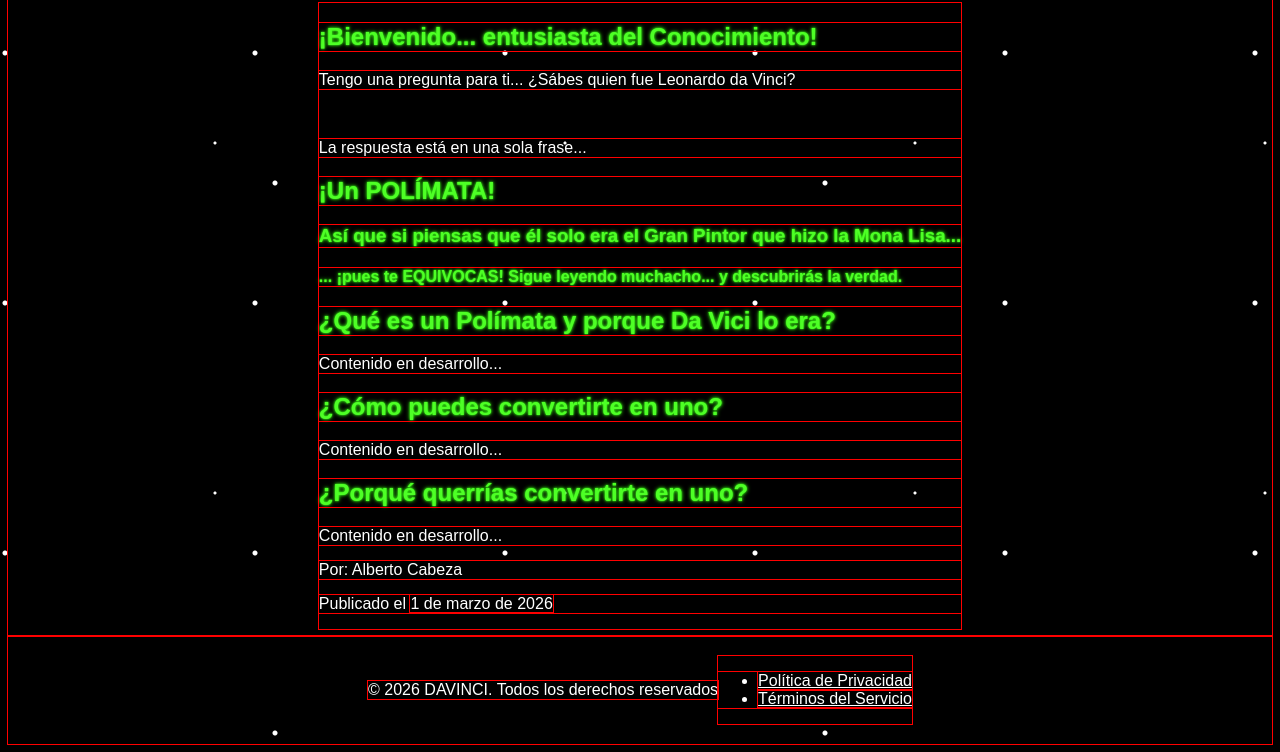
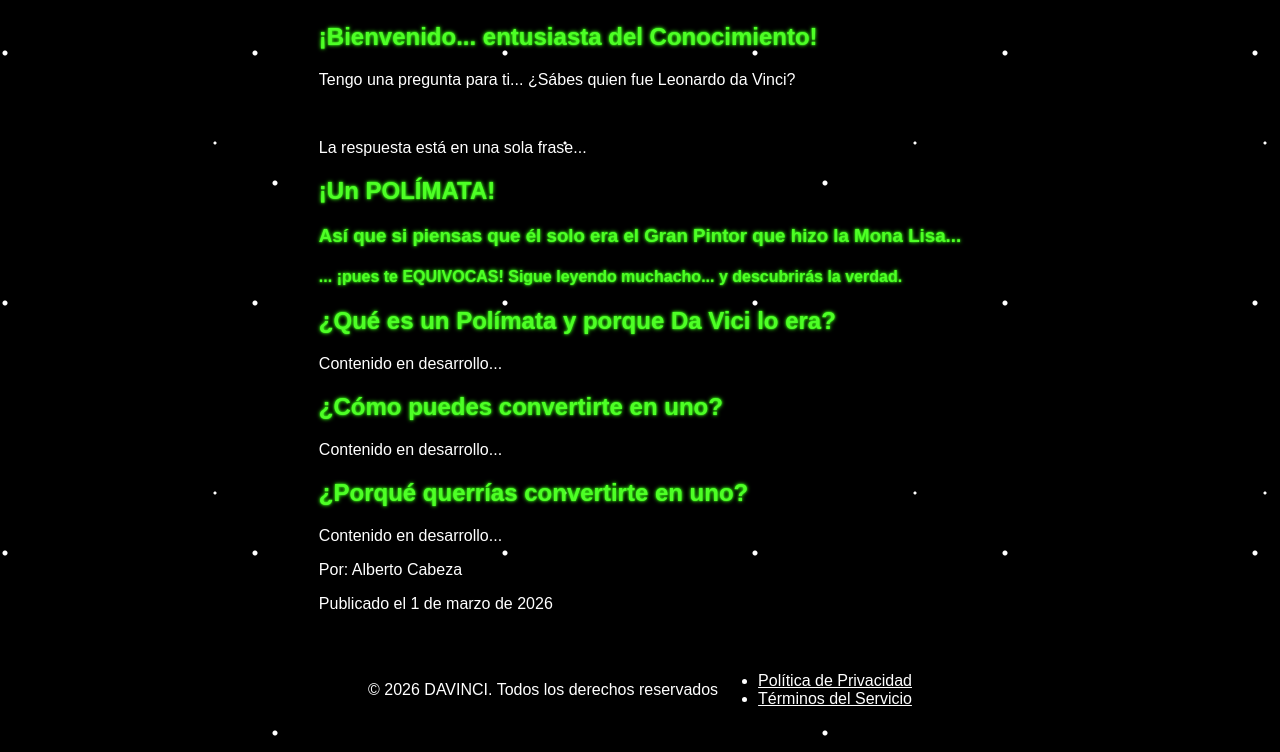
Before and after one commit to albertocabezave/albertocabezave.github.io, a plain HTML site: page index.html in a window 1280 px wide. Shown: the part 92-844 px from the top of the page. Drawn offline with Linux system fonts and the light colour scheme.

Commit message:
Desactivando la línea que delimita los bordes de los elementos

```diff
--- a/css/styles.css
+++ b/css/styles.css
@@ -1,5 +1,5 @@
 * {
-    outline: 1px solid red; /* Marcador de bordes */
+    /*outline: 1px solid red; /* Marcador de bordes */
     color: #fff; /* Poner todo el texto blanco */
     font-family: sans-serif;
 }
```
